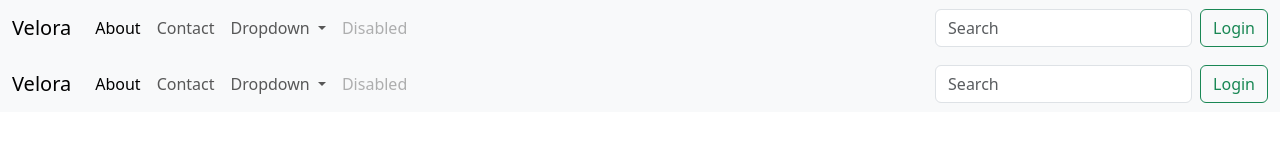
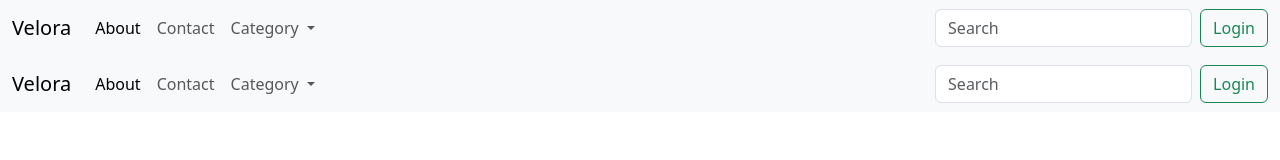
Before and after one commit to nehal76/Angular_POC_ClothingBrand_2025, an Angular app: page /navbar in a window 1280 px wide. Shown: the top 160 px of the page. Built offline with nearby package versions, Linux system fonts and the light colour scheme.

Commit message:
Some Changes in routing

```diff
--- a/src/app/login/login.component.html
+++ b/src/app/login/login.component.html
@@ -43,7 +43,7 @@
         >
       </li>
     </ul>
-    <div class="tab-content" >
+    <div class="tab-content">
       <div
         class="tab-pane fade show active"
         id="pills-home"
--- a/src/app/login/login.component.ts
+++ b/src/app/login/login.component.ts
@@ -9,27 +9,20 @@ import { LoginService } from '../Service/login.service';
   standalone: true,
   imports: [RouterLink, CommonModule, FormsModule],
   templateUrl: './login.component.html',
-  styleUrl: './login.component.css'
+  styleUrl: './login.component.css',
 })
 export class LoginComponent {
-  constructor(private loginService: LoginService, private router: Router){
+  constructor(private loginService: LoginService, private router: Router) {}
+  username = '';
+  password = '';
+  errorMessage = '';
 
+  onLogin() {
+    if (this.loginService.login(this.username, this.password)) {
+      this.router.navigate(['/home']);
+    } else {
+      this.errorMessage = 'Inavlid Credentials.';
+    }
+    console.log('login click', this.username, ':', this.password);
   }
-
-
-username = '';
-password = '';
-errorMessage = '';
-
-onLogin(){
-  if(this.loginService.login(this.username, this.password)){
-    this.router.navigate(['/home']);
-  }else{
-    this.errorMessage = "Inavlid Credentials."
-  }
-  console.log("login click", this.username,":", this.password);
-
 }
-
-
-}
--- a/src/app/navbar/navbar.component.html
+++ b/src/app/navbar/navbar.component.html
@@ -1,6 +1,6 @@
 <nav class="navbar navbar-expand-lg navbar-light bg-light">
   <div class="container-fluid">
-    <a class="navbar-brand" href="/home">Velora</a>
+    <a class="navbar-brand" routerLink="/home">Velora</a>
     <button
       class="navbar-toggler"
       type="button"
@@ -15,7 +15,7 @@
     <div class="collapse navbar-collapse" id="navbarSupportedContent">
       <ul class="navbar-nav me-auto mb-2 mb-lg-0">
         <li class="nav-item">
-          <a class="nav-link active" aria-current="page" href="/about">About</a>
+          <a class="nav-link active" aria-current="page" routerLink="/about">About</a>
         </li>
         <li class="nav-item">
           <a class="nav-link" routerLink="/contact">Contact</a>
@@ -23,30 +23,23 @@
         <li class="nav-item dropdown">
           <a
             class="nav-link dropdown-toggle"
-            href="#"
+            routerLink="#"
             id="navbarDropdown"
             role="button"
             data-bs-toggle="dropdown"
             aria-expanded="false"
           >
-            Dropdown
+            Category
           </a>
           <ul class="dropdown-menu" aria-labelledby="navbarDropdown">
-            <li><a class="dropdown-item" href="#">Action</a></li>
-            <li><a class="dropdown-item" href="#">Another action</a></li>
-            <li><hr class="dropdown-divider" /></li>
-            <li><a class="dropdown-item" href="#">Something else here</a></li>
+            <li><a class="dropdown-item" href="#">Men</a></li>
+            <li><a class="dropdown-item" href="#">Women</a></li>
+            <li><hr class="dropdown-divider" />Kids</li>
+            <li><a class="dropdown-item" href="#">Something Accessories here</a></li>
+             <li><a class="dropdown-item" href="#">Footwear</a></li>
           </ul>
         </li>
-        <li class="nav-item">
-          <a
-            class="nav-link disabled"
-            href="#"
-            tabindex="-1"
-            aria-disabled="true"
-            >Disabled</a
-          >
-        </li>
+
       </ul>
       <form class="d-flex">
         <input
```
